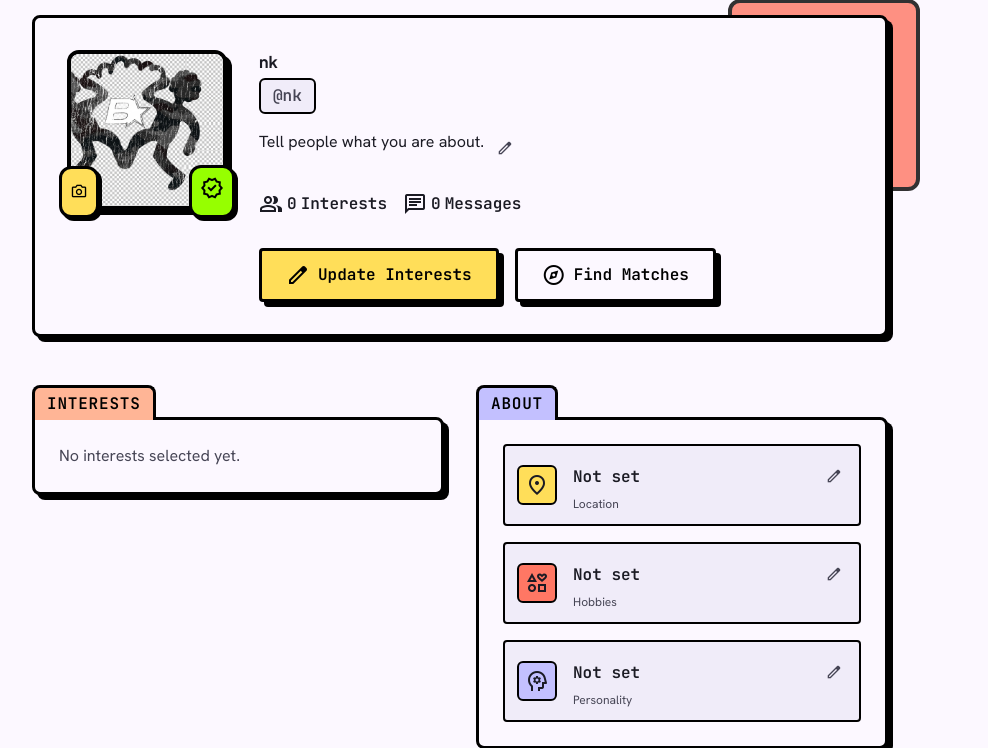
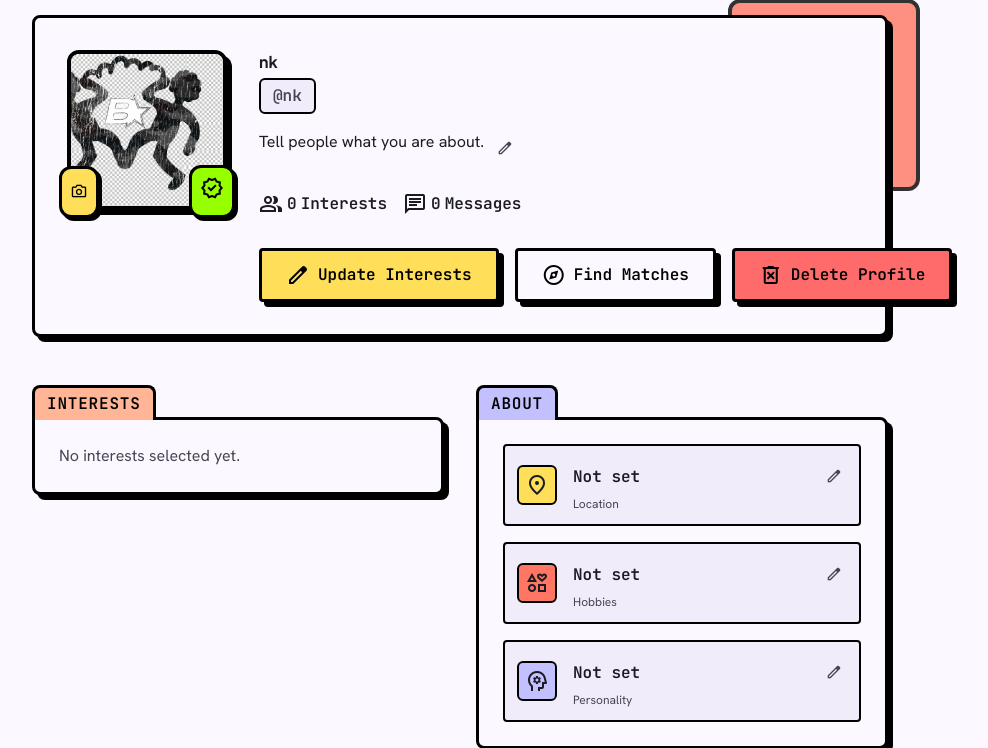
Before and after one commit to devisunknown/inconnect, a Django app: page /profile/ in a window 1280 px wide. Shown: the part 103-851 px from the top of the page, without its empty margins (180-1168 px from the left). Run offline with Django 5.2, Linux system fonts and the light colour scheme; a user stored in the database is signed in; data comes from the database, SQL or seed files in the repository; some libraries are stand-ins or nearby versions.

Commit message:
Add profile delete flow and Render config

```diff
--- a/Templates/profile.html
+++ b/Templates/profile.html
@@ -91,6 +91,13 @@
                         <span class="material-symbols-outlined">explore</span>
                         Find Matches
                     </a>
+                    <form id="delete-profile-form" method="post" action="{% url 'delete_profile' %}" class="flex-1 md:flex-none">
+                        {% csrf_token %}
+                        <button type="button" id="delete-profile-btn" class="w-full bg-[#ff6b6b] text-stroke-black font-label-md px-6 py-3 rounded-lg neo-border neo-shadow active:translate-x-[5px] active:translate-y-[5px] active:shadow-none transition-all flex items-center justify-center gap-2">
+                            <span class="material-symbols-outlined">delete_forever</span>
+                            Delete Profile
+                        </button>
+                    </form>
                 </div>
             </div>
         </div>
@@ -211,17 +218,61 @@
     <a class="flex flex-col items-center justify-center text-on-surface p-2 hover:bg-vivid-yellow transition-colors rounded-xl" href="{% url 'matches' %}"><span class="material-symbols-outlined">groups</span></a>
     <a class="flex flex-col items-center justify-center bg-neon-lime text-stroke-black border-2 border-stroke-black shadow-[2px_2px_0px_0px_rgba(0,0,0,1)] p-2 rounded-xl" href="{% url 'profile' %}"><span class="material-symbols-outlined" style="font-variation-settings: 'FILL' 1;">person</span></a>
 </nav>
+<div id="delete-modal" class="fixed inset-0 z-[60] hidden items-center justify-center px-4">
+    <div class="absolute inset-0 bg-black/60 backdrop-blur-sm"></div>
+    <div class="relative w-full max-w-lg bg-surface rounded-2xl neo-border neo-shadow p-6 md:p-8">
+        <div class="flex items-start gap-4">
+            <div class="w-12 h-12 bg-[#ff6b6b] rounded-xl border-2 border-stroke-black flex items-center justify-center shrink-0">
+                <span class="material-symbols-outlined text-2xl text-stroke-black">warning</span>
+            </div>
+            <div class="space-y-2">
+                <h3 class="font-headline-sm text-headline-sm text-stroke-black">Delete your account?</h3>
+                <p class="font-body-md text-on-surface-variant">
+                    This will permanently remove your profile, chats, messages, and account data. This cannot be undone.
+                </p>
+            </div>
+        </div>
+        <div class="mt-6 flex flex-col-reverse sm:flex-row gap-3 sm:justify-end">
+            <button type="button" id="cancel-delete-btn" class="bg-surface text-stroke-black font-label-md px-5 py-3 rounded-lg neo-border neo-shadow-sm active:translate-x-[2px] active:translate-y-[2px] active:shadow-none transition-all">
+                Cancel
+            </button>
+            <button type="button" id="confirm-delete-btn" class="bg-[#ff6b6b] text-stroke-black font-label-md px-5 py-3 rounded-lg neo-border neo-shadow active:translate-x-[5px] active:translate-y-[5px] active:shadow-none transition-all flex items-center justify-center gap-2">
+                <span class="material-symbols-outlined">delete_forever</span>
+                Yes, delete it
+            </button>
+        </div>
+    </div>
+</div>
 {% include '_footer.html' %}
 </div>
 {% endblock %}
 {% block scripts %}
 <script>
+const deleteModal = document.getElementById('delete-modal');
+const deleteForm = document.getElementById('delete-profile-form');
 document.getElementById('change-photo-btn').addEventListener('click', function() {
     document.getElementById('avatar-input').click();
 });
 document.getElementById('avatar-input').addEventListener('change', function() {
     if (this.files && this.files.length) {
         document.getElementById('avatar-form').submit();
+    }
+});
+document.getElementById('delete-profile-btn').addEventListener('click', function(event) {
+    deleteModal.classList.remove('hidden');
+    deleteModal.classList.add('flex');
+});
+document.getElementById('cancel-delete-btn').addEventListener('click', function() {
+    deleteModal.classList.add('hidden');
+    deleteModal.classList.remove('flex');
+});
+document.getElementById('confirm-delete-btn').addEventListener('click', function() {
+    deleteForm.submit();
+});
+deleteModal.addEventListener('click', function(event) {
+    if (event.target === deleteModal || event.target === deleteModal.firstElementChild) {
+        deleteModal.classList.add('hidden');
+        deleteModal.classList.remove('flex');
     }
 });
 document.getElementById('edit-bio-btn').addEventListener('click', function() {
--- a/knotapp/urls.py
+++ b/knotapp/urls.py
@@ -27,6 +27,7 @@ urlpatterns = [
     path('search/users/', views.user_search, name='user_search'),
     path('respond-request/<int:request_id>/<str:action>/', views.respond_request, name='respond_request'),
     path('profile/', views.profile, name='profile'),
+    path('profile/delete/', views.delete_profile, name='delete_profile'),
     path('profile/avatar/', views.upload_avatar, name='upload_avatar'),
     path('profile/bio/', views.update_bio, name='update_bio'),
     path('profile/about/', views.update_about, name='update_about'),
--- a/knotapp/views.py
+++ b/knotapp/views.py
@@ -311,6 +311,18 @@ def profile(request):
 
 
 @login_required
+def delete_profile(request):
+    if request.method != 'POST':
+        return redirect('profile')
+
+    user = request.user
+    username = user.username
+    user.delete()
+    django_messages.success(request, f"Your profile and account for @{username} were deleted.")
+    return redirect('welcome')
+
+
+@login_required
 def upload_avatar(request):
     profile, _ = Profile.objects.get_or_create(user=request.user)
     if request.method == 'POST' and request.FILES.get('avatar'):
--- a/requirements.txt
+++ b/requirements.txt
@@ -11,3 +11,4 @@ django-ratelimit==4.1.0
 Jinja2==3.1.6
 psycopg2-binary==2.9.12
 gunicorn==23.0.0
+dj-database-url==3.0.1
```
Also changed, not shown: knot/settings.py (+7 -2 lines), render.yaml (added, +12 -0 lines).
